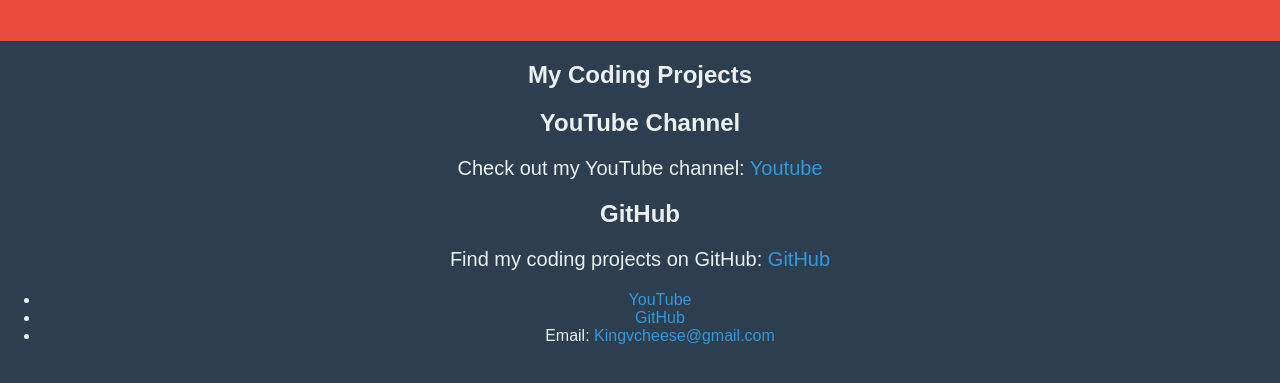
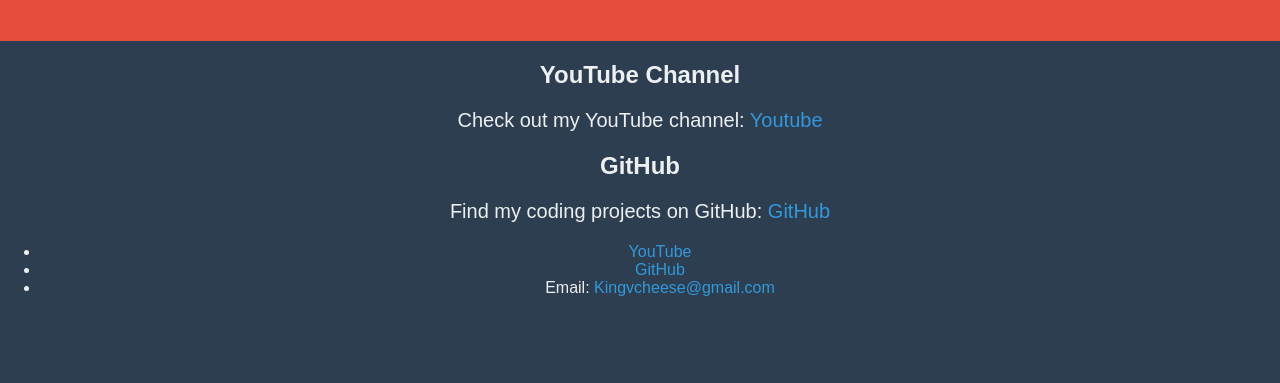
Before and after one commit to UTHMN/UTHMN.github.io, a plain HTML site: page index.html in a window 1280 px wide. Shown: the part 89-472 px from the top of the page. Drawn offline with Linux system fonts and the light colour scheme.

Commit message:
Update index.html

```diff
--- a/index.html
+++ b/index.html
@@ -12,16 +12,12 @@
     </header>
     <main>
         <section>
-            <h2>My Coding Projects</h2>
-            <!-- Add your coding project details here -->
+            <h2> YouTube Channel</h2>
+            <p> Check out my YouTube channel: <a href="https://www.youtube.com/channel/UC74WisTIc6EIdKPohWLEONQ" target="_blank">Youtube</a></p>
         </section>
         <section>
-            <h2>YouTube Channel</h2>
-            <p>Check out my YouTube channel: <a href="https://www.youtube.com/channel/UC74WisTIc6EIdKPohWLEONQ" target="_blank">Youtube</a></p>
-        </section>
-        <section>
-            <h2>GitHub</h2>
-            <p>Find my coding projects on GitHub: <a href="https://github.com/UTHMN" target="_blank">GitHub</a></p>
+            <h2> GitHub</h2>
+            <p> Find my coding projects on GitHub: <a href="https://github.com/UTHMN" target="_blank">GitHub</a></p>
         </section>
     </main>
     <footer>
```
